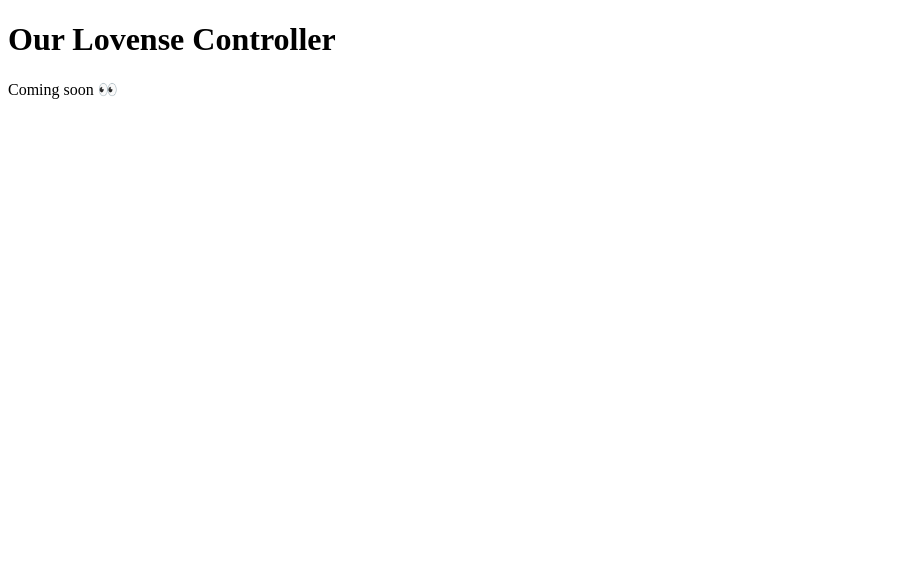
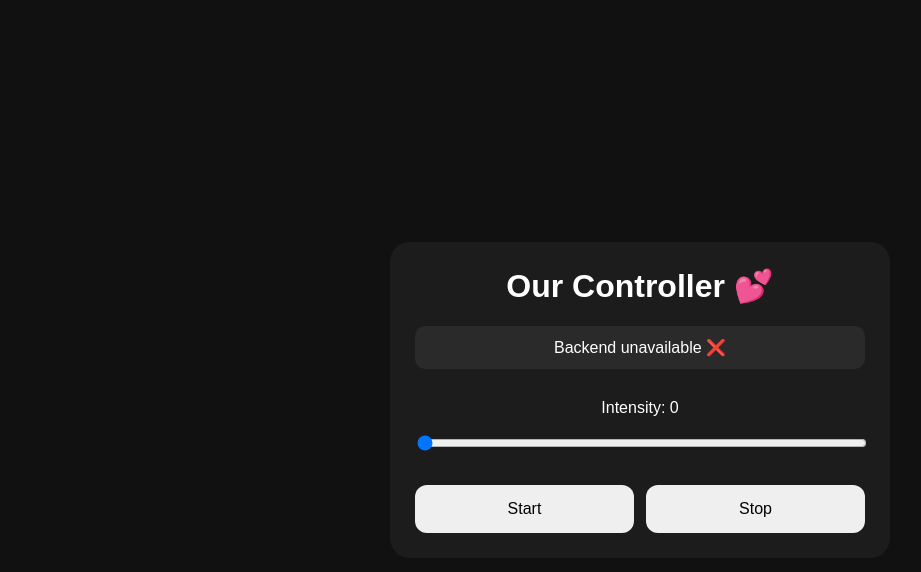
Before and after one commit to jinahyaa/Torture-controller, a website: page index.html in a window 1280 px wide. Shown: the whole page, without its empty margins (0-921 px from the left). Drawn offline with Linux system fonts and the light colour scheme; no server answers.

Commit message:
Update index.html

```diff
--- a/index.html
+++ b/index.html
@@ -1,10 +1,186 @@
 <!DOCTYPE html>
-<html>
+<html lang="en">
 <head>
-    <title>Our Lovense Controller</title>
+  <meta charset="UTF-8">
+  <meta name="viewport" content="width=device-width, initial-scale=1.0">
+  <title>Lovense Controller</title>
+
+  <style>
+    * {
+      box-sizing: border-box;
+    }
+
+    body {
+      margin: 0;
+      min-height: 100vh;
+      font-family: Arial, sans-serif;
+      background: #111;
+      color: white;
+      display: flex;
+      justify-content: center;
+      align-items: center;
+      padding: 20px;
+    }
+
+    .controller {
+      width: 100%;
+      max-width: 500px;
+      background: #1c1c1c;
+      border-radius: 20px;
+      padding: 25px;
+      text-align: center;
+    }
+
+    h1 {
+      margin-top: 0;
+    }
+
+    .status {
+      margin: 20px 0;
+      padding: 12px;
+      border-radius: 10px;
+      background: #2a2a2a;
+    }
+
+    .slider-container {
+      margin: 30px 0;
+    }
+
+    input[type="range"] {
+      width: 100%;
+    }
+
+    .buttons {
+      display: grid;
+      grid-template-columns: 1fr 1fr;
+      gap: 12px;
+      margin-top: 20px;
+    }
+
+    button {
+      padding: 15px;
+      border: none;
+      border-radius: 12px;
+      font-size: 16px;
+      cursor: pointer;
+    }
+
+    button:active {
+      transform: scale(0.97);
+    }
+  </style>
 </head>
+
 <body>
-    <h1>Our Lovense Controller</h1>
-    <p>Coming soon 👀</p>
+
+  <div class="controller">
+
+    <h1>Our Controller 💕</h1>
+
+    <div class="status" id="status">
+      Connecting...
+    </div>
+
+    <div class="slider-container">
+      <p>Intensity: <span id="intensityValue">0</span></p>
+
+      <input
+        type="range"
+        id="intensity"
+        min="0"
+        max="20"
+        value="0"
+      >
+    </div>
+
+    <div class="buttons">
+      <button onclick="sendCommand('start')">
+        Start
+      </button>
+
+      <button onclick="sendCommand('stop')">
+        Stop
+      </button>
+    </div>
+
+  </div>
+
+  <script>
+
+    // Replace this with your Render backend URL
+    const BACKEND_URL = "https://your-service-name.onrender.com";
+
+    const statusElement = document.getElementById("status");
+    const intensitySlider = document.getElementById("intensity");
+    const intensityValue = document.getElementById("intensityValue");
+
+    intensitySlider.addEventListener("input", () => {
+      intensityValue.textContent = intensitySlider.value;
+    });
+
+    async function sendCommand(command) {
+
+      const intensity = intensitySlider.value;
+
+      try {
+
+        const response = await fetch(
+          `${BACKEND_URL}/command`,
+          {
+            method: "POST",
+
+            headers: {
+              "Content-Type": "application/json"
+            },
+
+            body: JSON.stringify({
+              command: command,
+              intensity: Number(intensity)
+            })
+          }
+        );
+
+        const data = await response.json();
+
+        console.log(data);
+
+      } catch (error) {
+
+        console.error(error);
+
+        statusElement.textContent =
+          "Connection error";
+
+      }
+
+    }
+
+    async function checkConnection() {
+
+      try {
+
+        const response =
+          await fetch(`${BACKEND_URL}/`);
+
+        if (response.ok) {
+
+          statusElement.textContent =
+            "Backend connected ✅";
+
+        }
+
+      } catch (error) {
+
+        statusElement.textContent =
+          "Backend unavailable ❌";
+
+      }
+
+    }
+
+    checkConnection();
+
+  </script>
+
 </body>
 </html>
```
